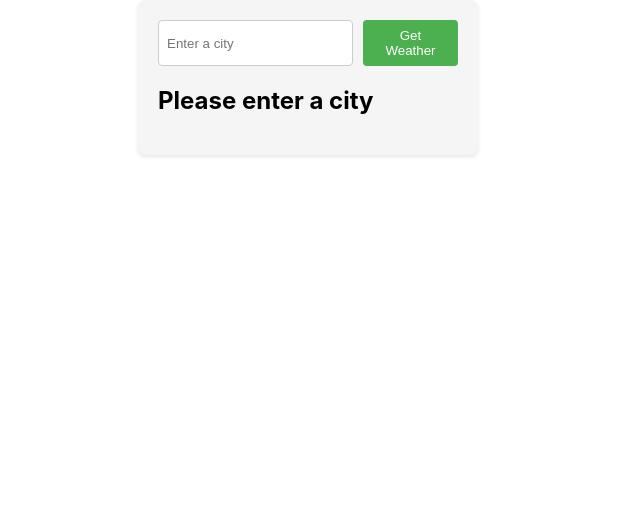
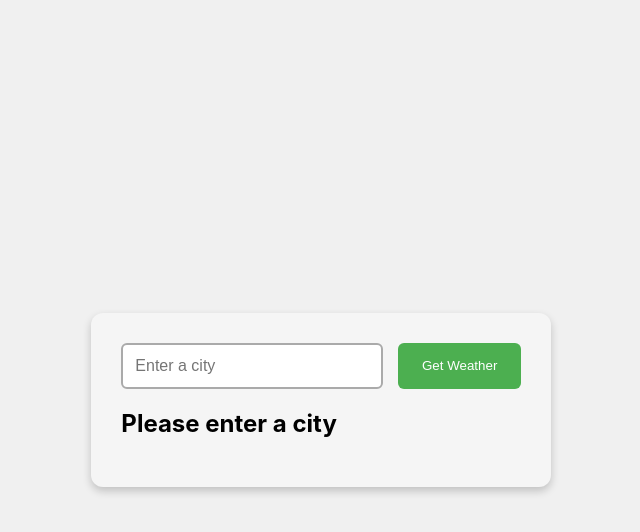
Before and after one commit to AndreiIoanRadulescu/react-mini-weather-app, a React (Create React App) app: page / in a window 1280 px wide. Shown: the top 532 px of the page, without its empty margins (332-972 px from the left). Built offline with nearby package versions, Linux system fonts and the light colour scheme.

Commit message:
update styling and add symbol

```diff
--- a/src/App.css
+++ b/src/App.css
@@ -1,29 +1,49 @@
+body {
+  display: flex;
+  align-items: center;
+  justify-content: center;
+  height: 100vh;
+  margin: 0;
+  background-color: #f0f0f0;
+}
+
 .container {
-  max-width: 300px;
-  margin: 0 auto;
-  padding: 20px;
+  max-width: 400px;
+  width: 100%;
+  padding: 30px;
   background-color: #f5f5f5;
-  border-radius: 8px;
-  box-shadow: 0 2px 4px rgba(0, 0, 0, 0.1);
+  border-radius: 12px;
+  box-shadow: 0 4px 8px rgba(0, 0, 0, 0.2);
+  transition: box-shadow 0.3s ease-in-out;
+}
+
+.container:hover {
+  box-shadow: 0 8px 16px rgba(0, 0, 0, 0.3);
 }
 
 .input-container {
   display: flex;
-  margin-bottom: 10px;
+  margin-bottom: 20px;
 }
 
 .input-container input {
   flex-grow: 1;
-  padding: 8px;
-  border: 1px solid #ccc;
-  border-radius: 4px;
+  padding: 12px;
+  border: 2px solid #aaa;
+  border-radius: 6px;
+  font-size: 16px;
+  transition: border-color 0.3s ease;
+}
+
+.input-container input:focus {
+  border-color: #4caf50;
 }
 
 .input-container button {
-  margin-left: 10px;
-  padding: 8px 16px;
+  margin-left: 15px;
+  padding: 12px 24px;
   border: none;
-  border-radius: 4px;
+  border-radius: 6px;
   background-color: #4caf50;
   color: white;
   cursor: pointer;
@@ -35,14 +55,17 @@
 }
 
 .weather-info {
-  margin-top: 20px;
+  margin-top: 40px;
+  text-align: center;
 }
 
 .weather-info h2 {
-  font-size: 20px;
-  margin-bottom: 5px;
+  font-size: 28px;
+  margin-bottom: 15px;
+  color: #333;
 }
 
 .weather-info p {
-  margin: 5px 0;
+  margin: 15px 0;
+  color: #555;
 }
--- a/src/App.js
+++ b/src/App.js
@@ -10,12 +10,12 @@ const App = () => {
       const response = await fetch(
         `https://api.openweathermap.org/data/2.5/weather?q=${city}&appid=4a1761b38f020e1d2f0132021b7a32d4&units=metric`
       );
-      if(response.ok) {
-        const data = await response.json()
+      if (response.ok) {
+        const data = await response.json();
         setWeatherData(data);
-      }else {
+      } else {
         setWeatherData(null);
-        throw new Error("Request failed");
+        throw new Error('Request failed');
       }
     } catch (error) {
       setWeatherData(null);
@@ -23,9 +23,31 @@ const App = () => {
     }
   };
 
+  const getWeatherSymbol = (weatherCode) => {
+    switch (weatherCode) {
+      case '01d':
+        return '☀️'; // Sunny day
+      case '02d':
+        return '⛅'; // Partly cloudy day
+      case '03d':
+      case '04d':
+        return '☁️'; // Cloudy day
+      case '09d':
+        return '🌧️'; // Rainy day
+      case '10d':
+        return '🌦️'; // Showers
+      case '11d':
+        return '⛈️'; // Thunderstorm
+      case '13d':
+        return '❄️'; // Snow
+      default:
+        return '🌍'; // Globe icon
+    }
+  };
+
   const handleKeyDown = (event) => {
     if (event.key === 'Enter') {
-      event.preventDefault(); // Prevent form submission if the input is within a form element
+      event.preventDefault();
       fetchWeatherData();
     }
   };
@@ -44,7 +66,9 @@ const App = () => {
       </div>
       {weatherData && (
         <div className="weather-info">
-          <h2>{weatherData.name}</h2>
+          <h2>
+            {weatherData.name} {getWeatherSymbol(weatherData.weather[0].icon)}
+          </h2>
           <p>Temperature: {weatherData.main.temp}°C</p>
           <p>Description: {weatherData.weather[0].description}</p>
         </div>
```
